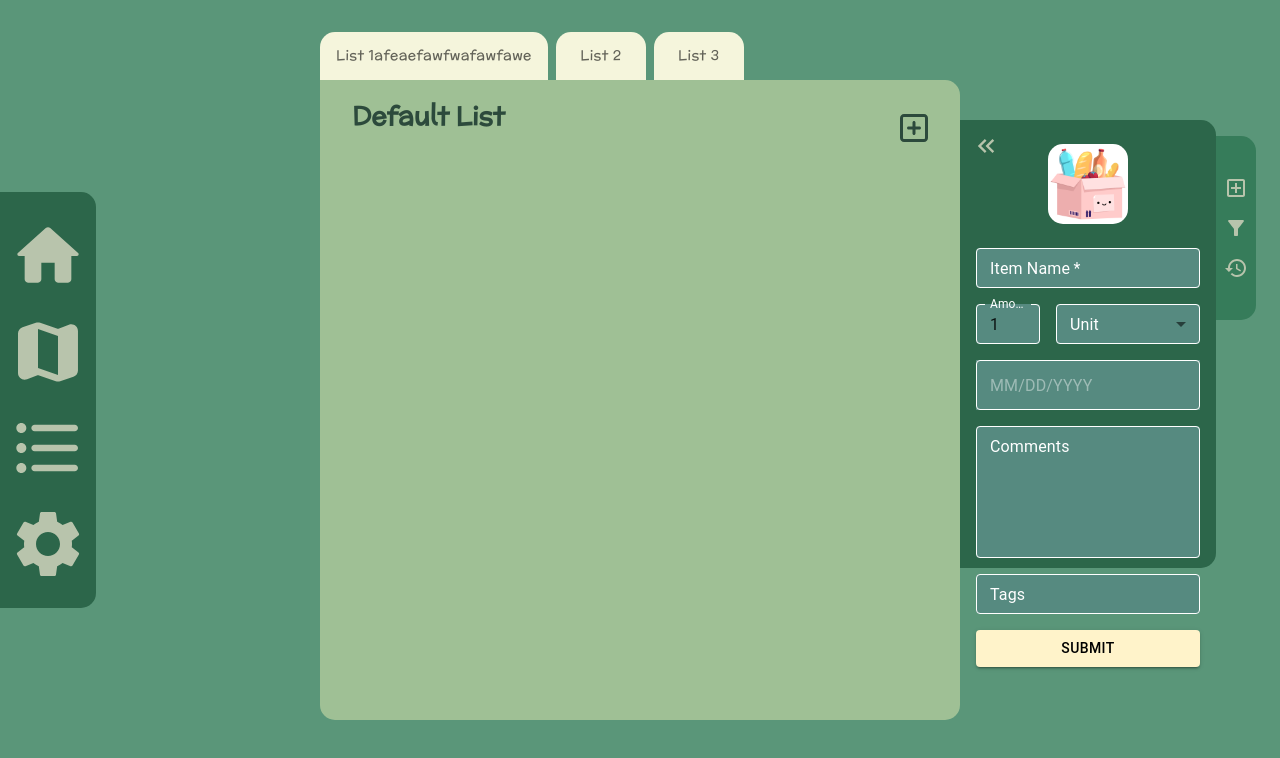
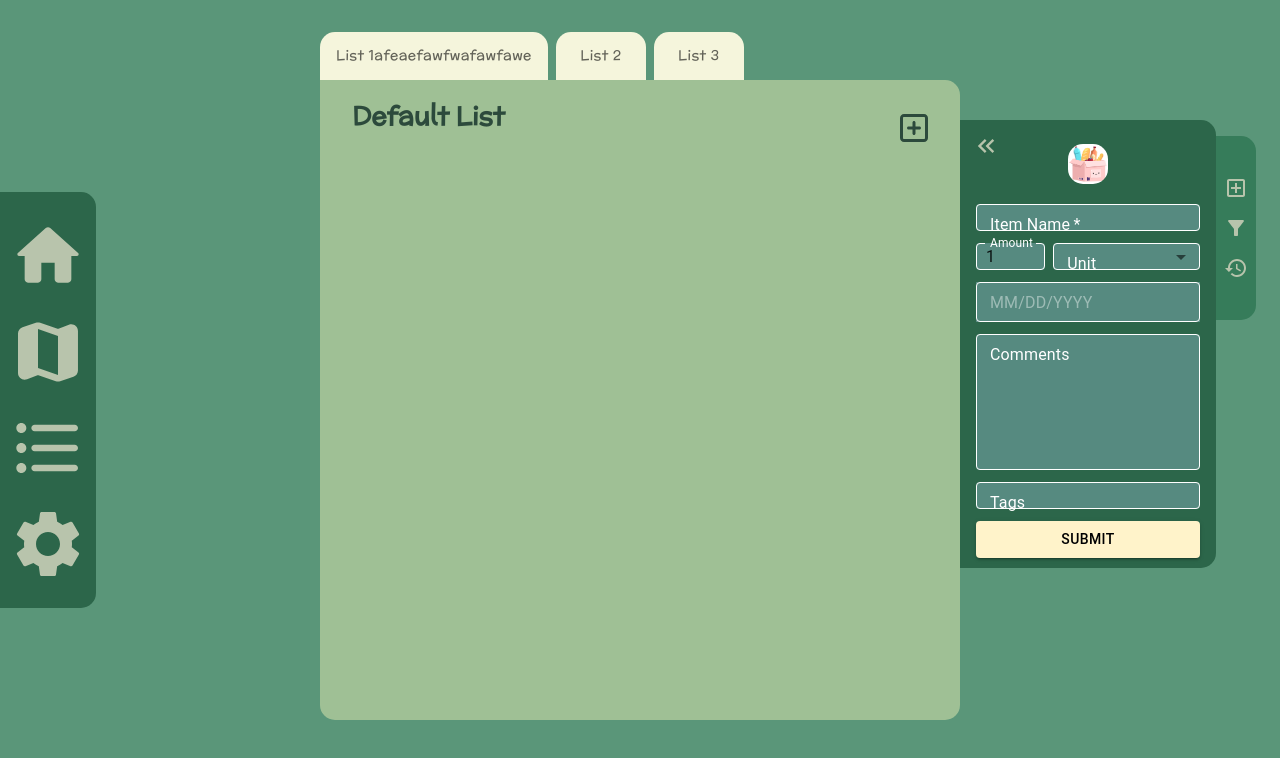
Before and after one commit to cjapar2/pantry-revised, a React (Create React App) app in the folder client/: page / in a window 1280 px wide. Both pictures are taken after a click on the button 980 px from the left and 188 px from the top of the page. Shown: the top 758 px of the page. Built offline with nearby package versions, Linux system fonts and the light colour scheme.

Commit message:
Styling NewItemForm for smaller screens.

```diff
--- a/client/src/components/sidePanelComponents/NewItemForm.js
+++ b/client/src/components/sidePanelComponents/NewItemForm.js
@@ -1,7 +1,7 @@
 import React, { useState, useContext, useEffect } from 'react'
 import '../../styles/sidePanelStyles/NewItemForm.css'
 import { createTheme, styled } from '@mui/material/styles';
-import { Button, Grid, Box, TextField, IconButton, Avatar, Input, Select, MenuItem, Tooltip } from '@mui/material'
+import { Button, Grid, Box, TextField, IconButton, Avatar, Input, Select, MenuItem, Tooltip, useMediaQuery } from '@mui/material'
 import { DatePicker } from '@mui/x-date-pickers/DatePicker'
 import { AdapterDayjs } from '@mui/x-date-pickers/AdapterDayjs'
 import { LocalizationProvider } from '@mui/x-date-pickers';
@@ -10,13 +10,14 @@ import { ItemsContext } from '../contexts/ItemsContext'
 import defaultItemIcon from '../../assets/default_item_image.png'
 import { ListsContext } from '../contexts/ListsContext';
 
-const theme = createTheme({
+const textFieldTheme = createTheme({
   breakpoints: {
     values: {
-      sm: 1800,
+      sm: 1801,
     },
   },
 })
+
 
 const CustomDatePickerStyle = {
   textField: {
@@ -25,7 +26,6 @@ const CustomDatePickerStyle = {
       width: '100%', // using width here because 'xs={12}' prop doesn't take upp the entire row
       backgroundColor: '#568A80',
   '& .MuiOutlinedInput-root': {
-    height: '50px',
     color: 'white', // Text color
     '& fieldset': {
       borderColor: 'white', // Border color
@@ -52,6 +52,12 @@ const CustomDatePickerStyle = {
 
 // Custom style for MUI Textfields to override their MUI styles
 const CustomTextField = styled(TextField)({
+  [textFieldTheme.breakpoints.down('sm')]: {
+    '& .MuiInputBase-input': {
+    padding: '2px 10px', // Adjust padding
+  },
+  },
+
   '& .MuiOutlinedInput-root': {
     backgroundColor: '#568A80',
     '& fieldset': {
@@ -76,6 +82,8 @@ const CustomTextField = styled(TextField)({
 });
 
 export function NewItemForm({item}) {
+
+    const isScreenSmall = useMediaQuery('(max-width: 1800px)');
 
     const { addItem, updateItem } = useContext(ItemsContext);
     const { lists, activeListIndex } = useContext(ListsContext);
@@ -140,17 +148,21 @@ export function NewItemForm({item}) {
 
   return (
     <Box component='form' className='itemFormContainer' onSubmit={handleItemSubmit}>
-      <Grid container spacing={2} className='itemFormGrid' justifyContent="center" alignItems="center">
+      <Grid container rowSpacing={isScreenSmall ? 1.5 : 2} columnSpacing={isScreenSmall ? 1 : 2} className='itemFormGrid' justifyContent="center" alignItems="center">
         {/* Image Picker */}
-        <Grid item xs={0}>
+        <Grid item>
           <Tooltip placement='top' title='Upload Image'>
             <IconButton>
               <Avatar
                 src={defaultItemIcon}
                 style={{
-                  width: '80px',
-                  height: '80px',
+                  // width: '80px',
+                  // height: '80px',
                   borderRadius: '15px',
+                  '@media (max-width: 1800px)': {
+                    width: '80px',
+                    height: '80px',
+                  },
                 }}></Avatar>
               </IconButton>
             </Tooltip>
--- a/client/src/styles/sidePanelStyles/NewItemForm.css
+++ b/client/src/styles/sidePanelStyles/NewItemForm.css
@@ -8,6 +8,10 @@
     /* background-color: greenyellow; */
 }
 
+.itemFormGrid {
+    /* background-color: cyan; */
+}
+
 @media (max-width: 1800px) {
     .itemFormContainer {
         width: 14rem;
```
